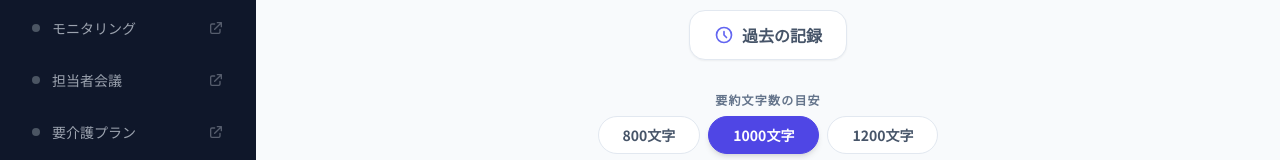
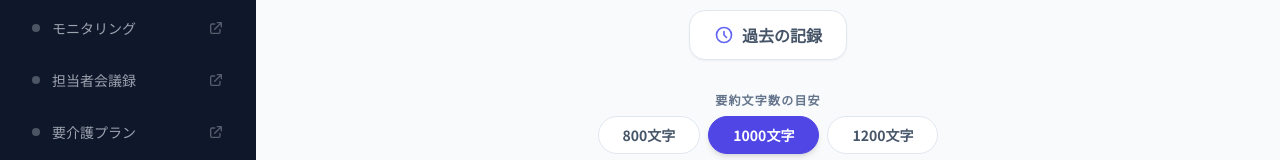
Before and after one commit to enrichkkobayashi-bot/my_projyect-moni, a React (Vite) app: page / in a window 1280 px wide. Shown: the part 159-319 px from the top of the page. Built offline with nearby package versions, Linux system fonts and the light colour scheme.

Commit message:
chore: vite.config.ts から base 設定を削除

```diff
--- a/components/Sidebar.tsx
+++ b/components/Sidebar.tsx
@@ -5,9 +5,9 @@ const Sidebar: React.FC = () => {
     const location = useLocation();
 
     const menuItems = [
-        { name: 'モニタリング', path: 'https://enrichkkobayashi-bot.github.io/my_projyect-moni/' },
-        { name: '担当者会議', path: 'https://my-project-kaigi.vercel.app/' },
-        { name: '要介護プラン', path: 'https://enrichkkobayashi-bot.github.io/kaigo-plan-system/' },
+        { name: 'モニタリング', path: 'https://my-project-moni.vercel.app' },
+        { name: '担当者会議録', path: 'https://my-project-kaigi.vercel.app/' },
+        { name: '要介護プラン', path: 'https://kaigo-plan-system.vercel.app' },
         { name: '要支援プラン', path: 'https://care-plan-assistant.vercel.app' },
         { name: '入院時情報連携', path: 'https://carelink-ai-sheet.vercel.app' },
     ];
```
